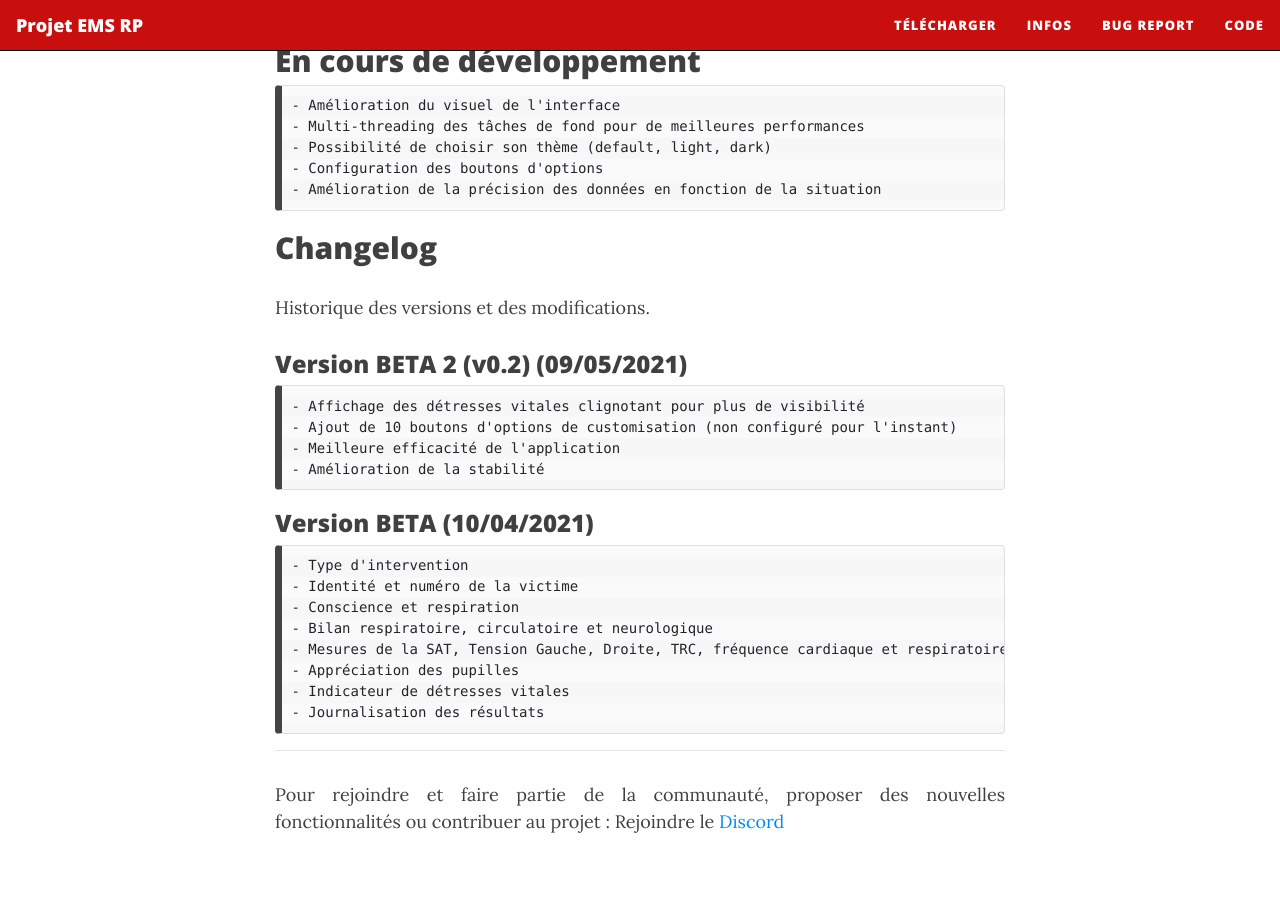
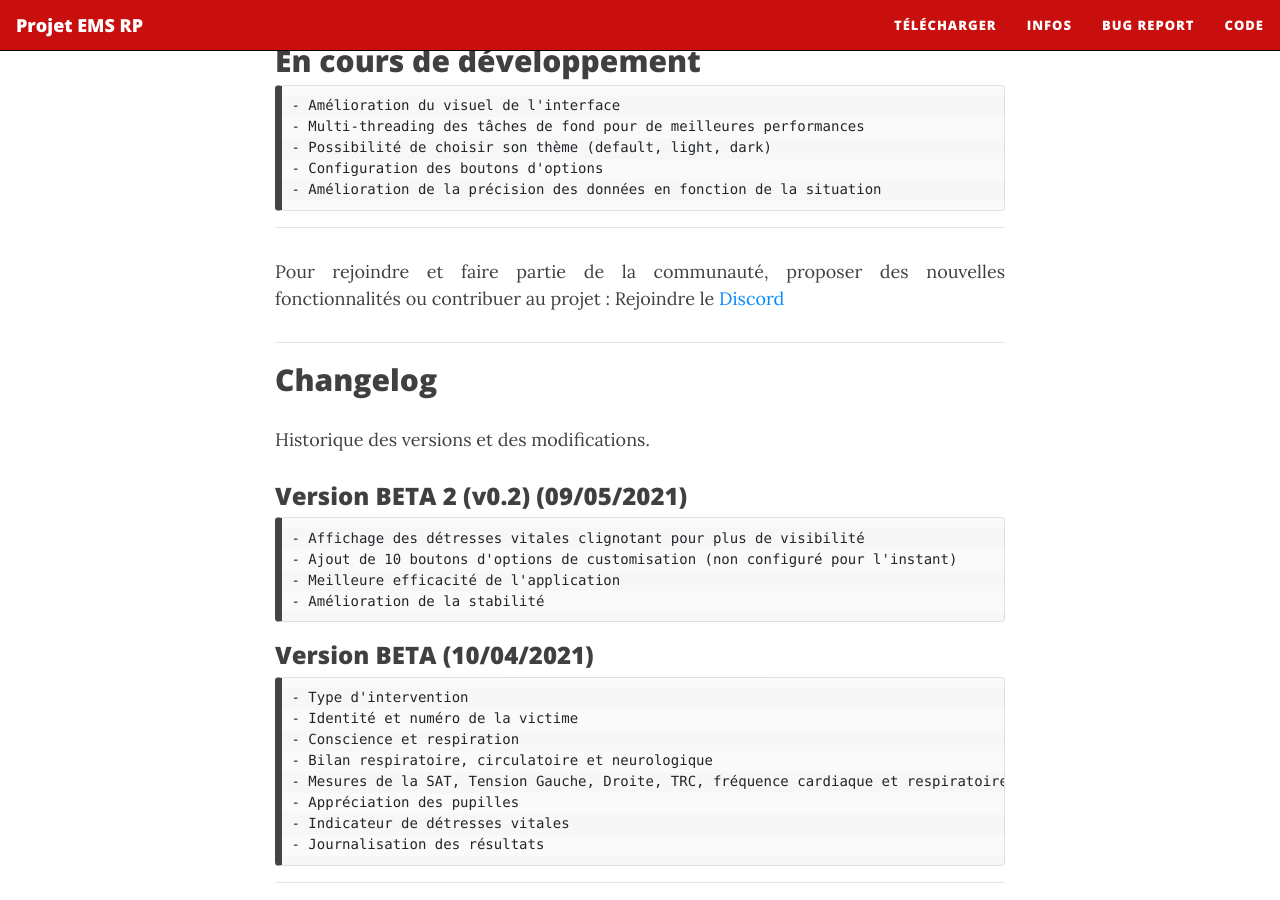
Before and after one commit to Gyrfalc0n/Projet-EMS-RP, a Jekyll site: the page built from download.md, in a window 1280 px wide and 900 px high, scrolled down 780 px. Built offline with Jekyll 4.4.1, drawn with Linux system fonts in a browser that asks for light colours; nearby versions of some CDN libraries.

Commit message:
Update download.md

````diff
--- a/download.md
+++ b/download.md
@@ -31,6 +31,12 @@
 - Amélioration de la précision des données en fonction de la situation
 ```
 
+-----
+Pour rejoindre et faire partie de la communauté, proposer des nouvelles fonctionnalités ou contribuer au projet : Rejoindre le [Discord](https://discord.gg/2K2dzeFSDY)
+
+-----
+
+
 ## Changelog
 
 Historique des versions et des modifications.
````
